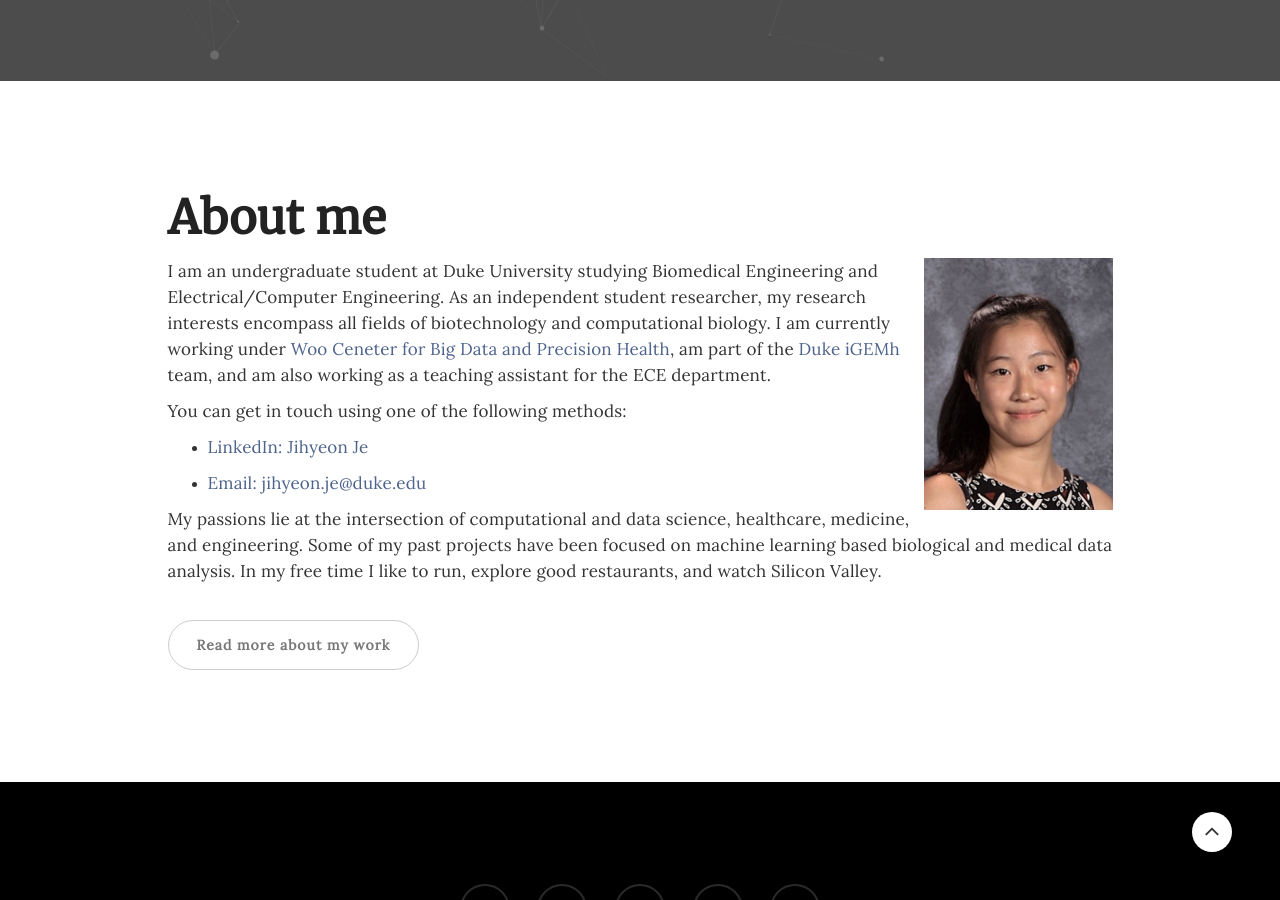
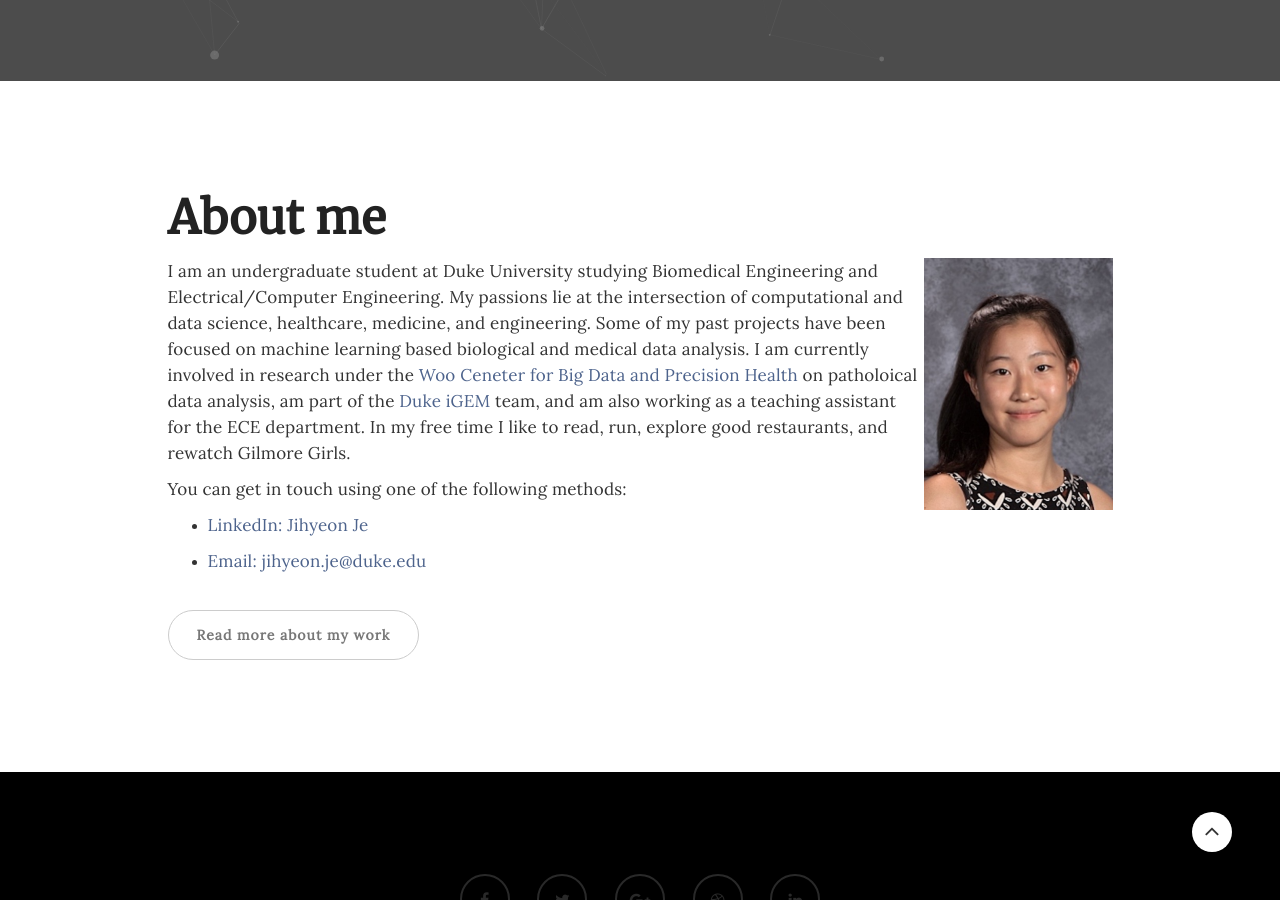
Before and after one commit to rpraka/JihyeonJe.com, a Jekyll site: the page index.html, which Jekyll copies as it is, in a window 1280 px wide and 900 px high, scrolled down 906 px. Built offline with Jekyll 4.4.1, drawn with Linux system fonts in a browser that asks for light colours.

Commit message:
Update index.html

```diff
--- a/index.html
+++ b/index.html
@@ -92,13 +92,12 @@
 
                          <div class="blog-post-des">
                               <img src="images/jihyeonjeprofile.jpg" align= "right" style="width: 20%; height: 20%;" />
-                              <p>I am an undergraduate student at Duke University studying Biomedical Engineering and Electrical/Computer Engineering. As an independent student researcher, my research interests encompass all fields of biotechnology and computational biology. I am currently working under <a href="http://healthdata.pratt.duke.edu//">Woo Ceneter for Big Data and Precision Health</a>, am part of the <a href="https://www.dukeigem.com///">Duke iGEMh</a> team, and am also working as a teaching assistant for the ECE department.</p>
+                              <p>I am an undergraduate student at Duke University studying Biomedical Engineering and Electrical/Computer Engineering. My passions lie at the intersection of computational and data science, healthcare, medicine, and engineering. Some of my past projects have been focused on machine learning based biological and medical data analysis. I am currently involved in research under the <a href="http://healthdata.pratt.duke.edu//">Woo Ceneter for Big Data and Precision Health</a> on patholoical data analysis, am part of the <a href="https://www.dukeigem.com///">Duke iGEM</a> team, and am also working as a teaching assistant for the ECE department. In my free time I like to read, run, explore good restaurants, and rewatch Gilmore Girls.</p>
                               <p> You can get in touch using one of the following methods: </p>
                               <ul>
                                  <li> <p><a href="https://www.linkedin.com/in/jihyeon-je/">LinkedIn: Jihyeon Je</a></p></li>
                                  <li> <p><a href="mailto: jj271@duke.edu">Email: jihyeon.je@duke.edu</a></p></li>
                               </ul>
-                              <p>My passions lie at the intersection of computational and data science, healthcare, medicine, and engineering. Some of my past projects have been focused on machine learning based biological and medical data analysis. In my free time I like to run, explore good restaurants, and watch Silicon Valley. </p>
                               <a href="about.html" class="btn btn-default">Read more about my work</a>
                          </div>
                     </div>
```
